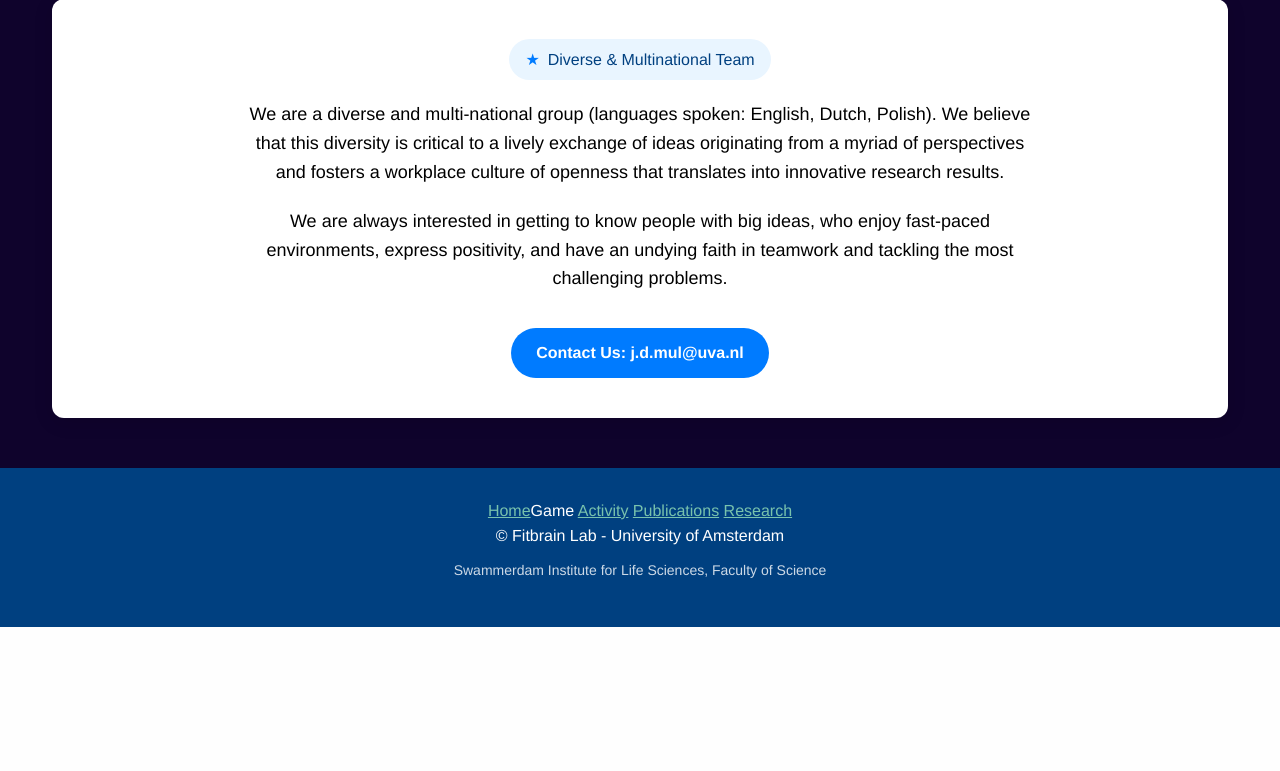
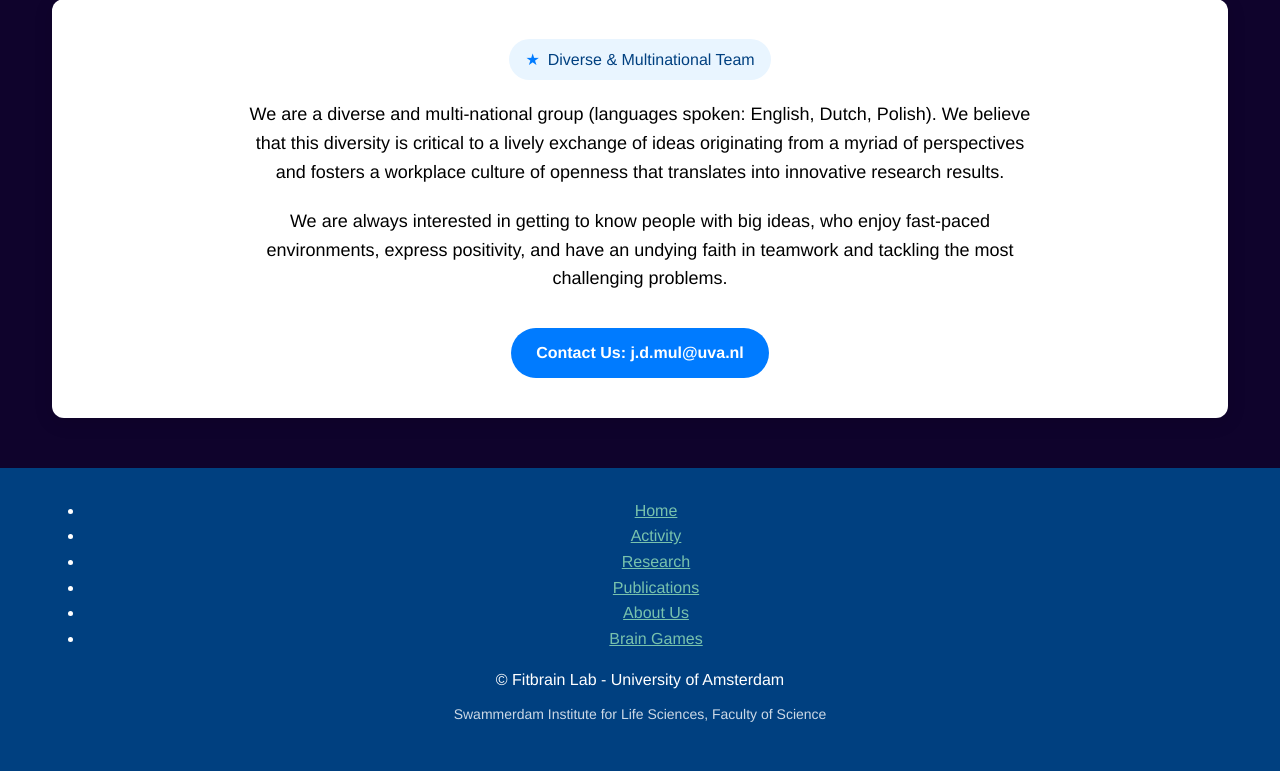
Before and after one commit to DanWanschitz/Fitties-, a Flask app: page /aboutus in a window 1280 px wide. Shown: the part 3321-4092 px from the top of the page. Before the commit the page ends 3948 px from the top, so only its background shows below. Run offline with Flask 3, Linux system fonts and the light colour scheme; some libraries are stand-ins or nearby versions.

Commit message:
Update aboutus.html

```diff
--- a/templates/aboutus.html
+++ b/templates/aboutus.html
@@ -175,11 +175,14 @@
     <footer>
     <div class="container">
         <nav class="footer-nav">
-            <a href="homepage.html">Home</a
-            <a href="gamepage.html">Game</a>
-            <a href="activity.html">Activity</a>
-            <a href="publications.html">Publications</a>
-            <a href="research.html">Research</a>
+            <ul>
+              <li><a href="/" class="active">Home</a></li>
+              <li><a href="/activity">Activity</a></li>
+              <li><a href="/research">Research</a></li>
+              <li><a href="/publications">Publications</a></li>
+              <li><a href="/about_us">About Us</a></li>
+              <li><a href="/gamepage">Brain Games</a></li>
+            </ul>
         </nav>
         <p class="copyright">© Fitbrain Lab - University of Amsterdam</p>
         <p class="footer-info">Swammerdam Institute for Life Sciences, Faculty of Science</p>
```
